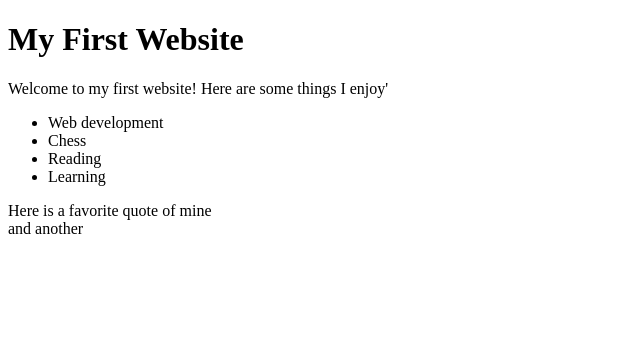
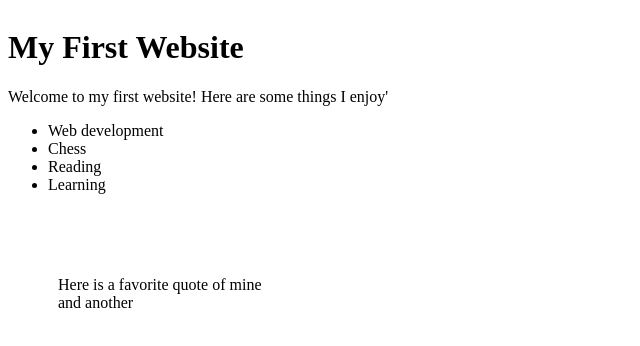
Before and after one commit to Vivvianne/My-first-website, a plain HTML site: page index.html in a window 1280 px wide. Shown: the whole page, without its empty margins (0-640 px from the left). Drawn offline with Linux system fonts and the light colour scheme.

Commit message:
styling the content

```diff
--- a/index.html
+++ b/index.html
@@ -1,6 +1,8 @@
 <!DOCTYPE html>
 <html lang="en">
 <head>
+    <link rel="stylesheet" href="style.css">
+
     <meta charset="UTF-8">
     <meta name="viewport" content="width=device-width, initial-scale=1.0">
     <meta http-equiv="X-UA-Compatible" content="ie=edge">
--- /dev/null
+++ b/style.css
@@ -0,0 +1,9 @@
+body {
+     align-content: center;
+     }
+ div {
+      margin: 0;
+      padding: 50px;
+      border: 5px;
+      margin: 0%
+     }
```
